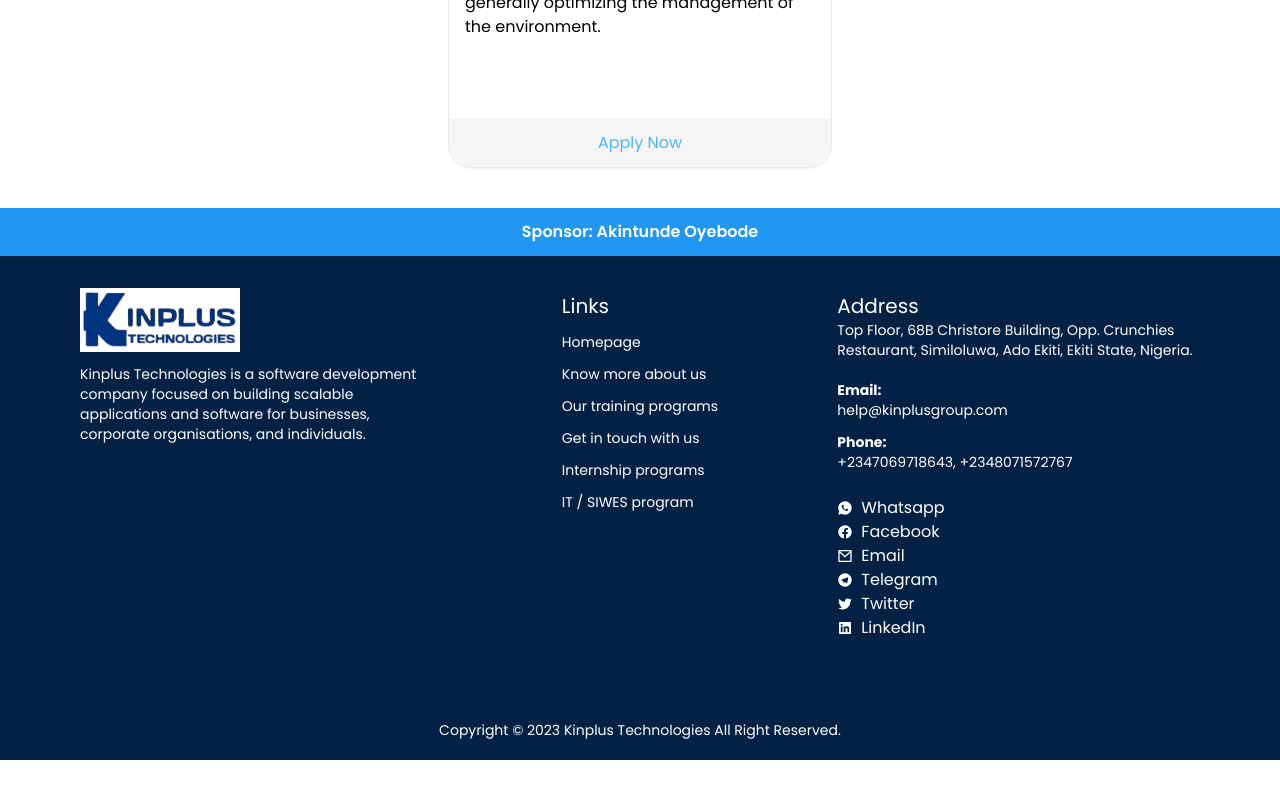
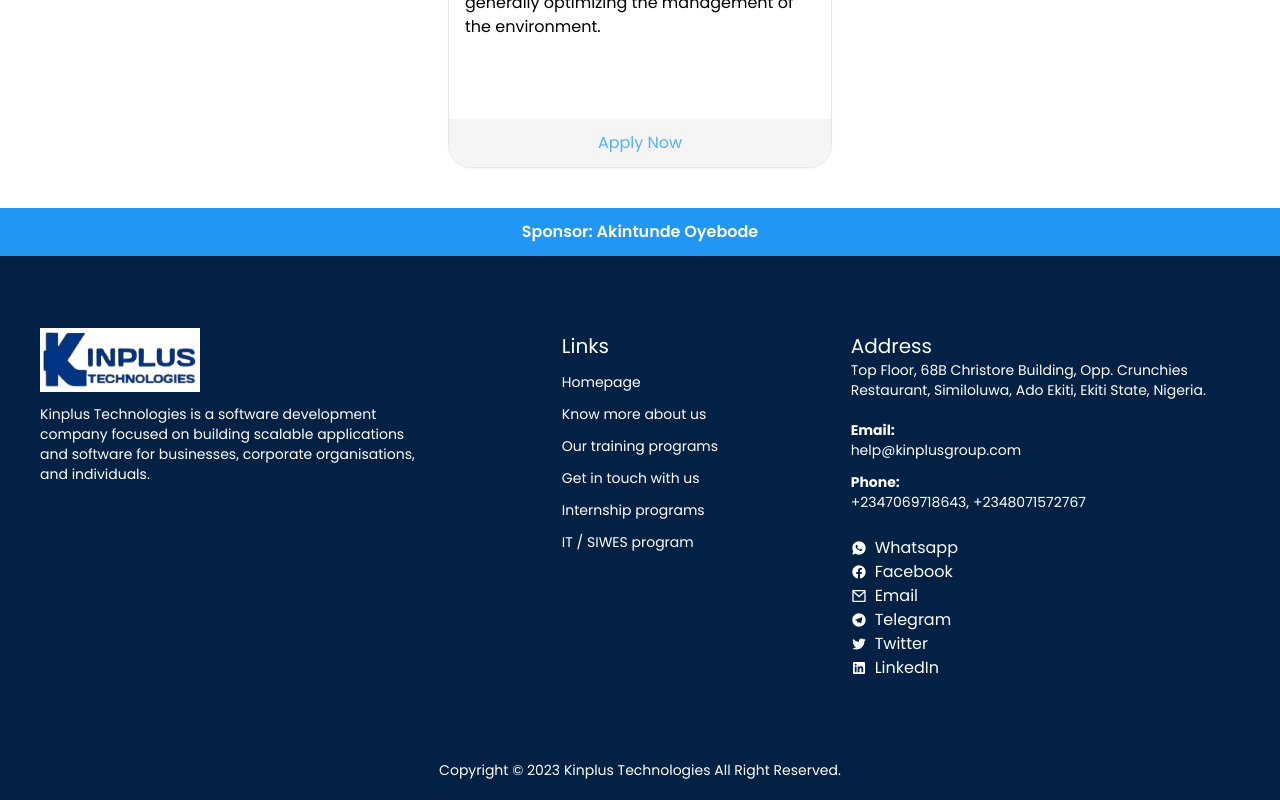
Before and after one commit to obere4u/Kinplu-Tech, a React (Vite) app: page / in a window 1280 px wide. Shown: the part 1762-2562 px from the top of the page. Before the commit the page ends 2522 px from the top, so only its background shows below. Built offline with nearby package versions, Linux system fonts and the light colour scheme.

Commit message:
Added padding to footer

```diff
--- a/src/containers/footer/Footer.jsx
+++ b/src/containers/footer/Footer.jsx
@@ -12,8 +12,8 @@
 export default function Footer() {
   return (
     <div className="bg-[#022144]">
-      <div className="text-white px-20 font-poppins mx-auto max-w-7xl">
-        <div className="sm:grid grid-cols-1 sm:grid-cols-2 pt-8 lg:grid-cols-3 lg:gap-4 mb-20 mx-auto">
+      <div className="text-white pt-10 px-8 sm:px-10 font-poppins max-w-7xl">
+        <div className="sm:grid grid-cols-1 sm:grid-cols-2 pt-8 lg:grid-cols-3 lg:gap-4 mb-20">
           <div className="">
             <div>
               <img
```
